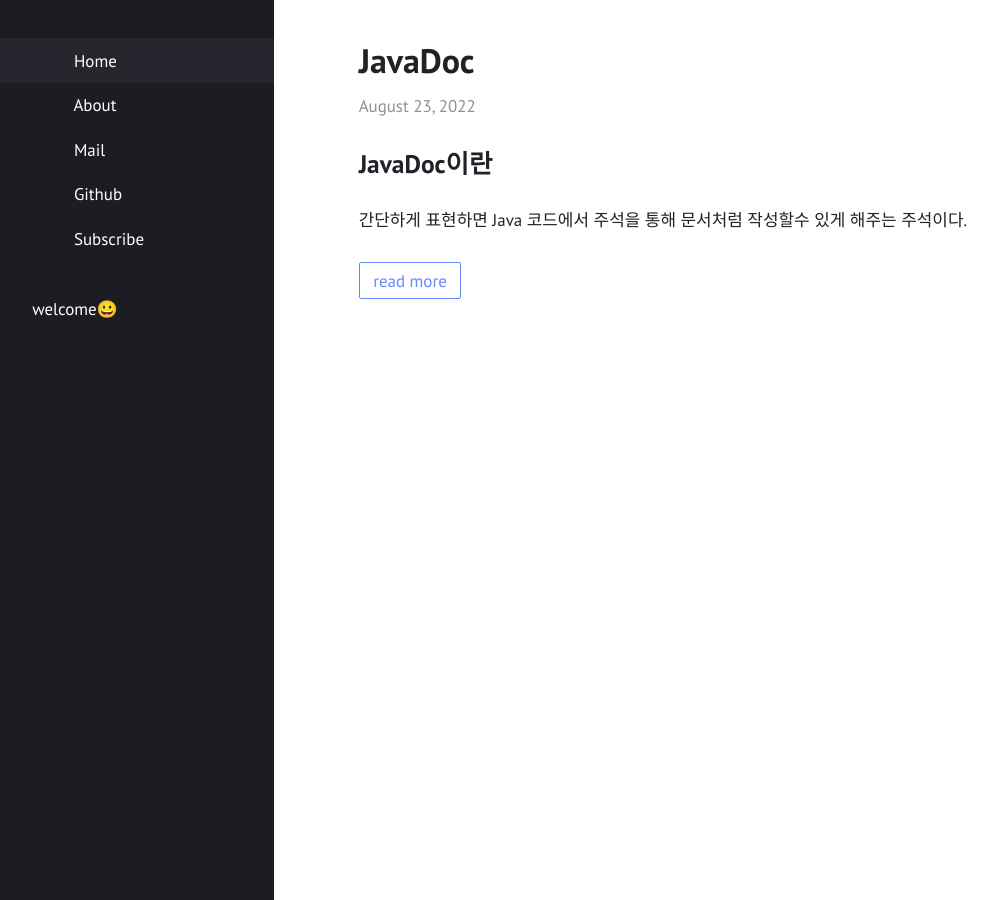
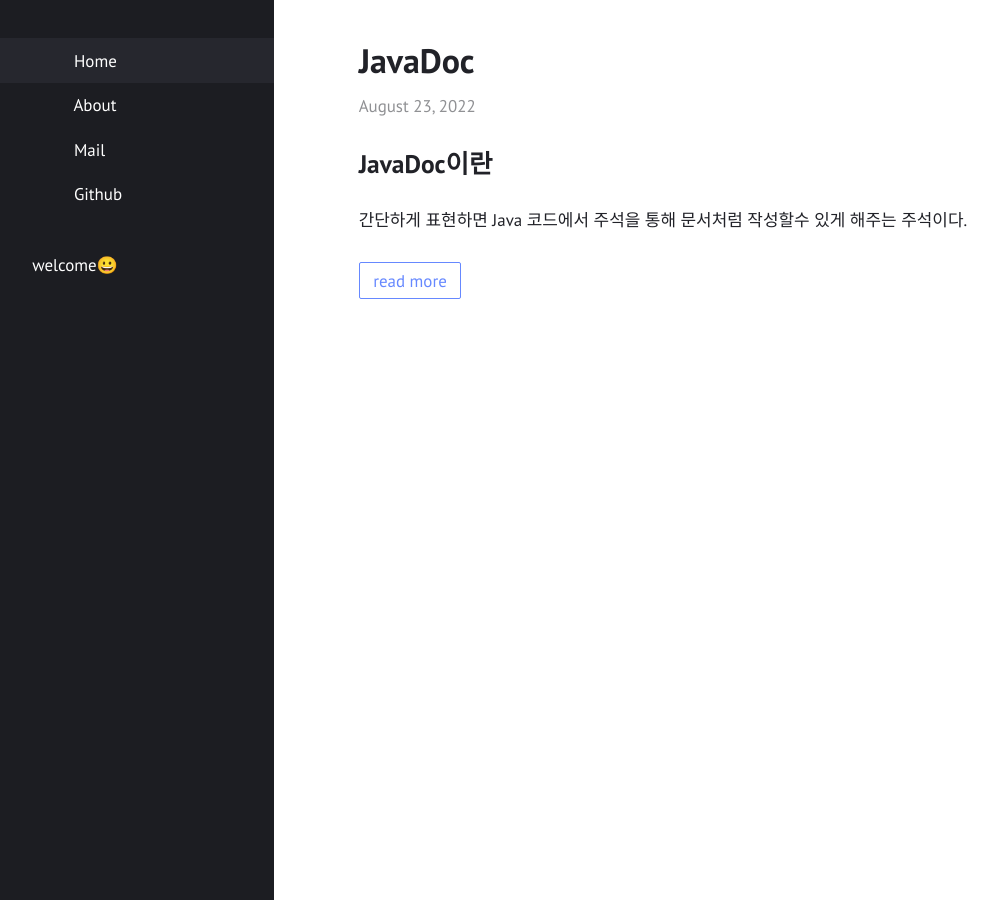
Before and after one commit to QuiD-0/quid-0.log, a Jekyll site: the page built from index.html, in a window 1280 px wide. Shown: the whole page, without its empty margins (6-1004 px from the left). Built offline with Jekyll 4.4.1, drawn with Linux system fonts in a browser that asks for light colours.

Commit message:
Update _config.yml

```diff
--- a/_config.yml
+++ b/_config.yml
@@ -22,7 +22,6 @@ navigation: # accepts {file, title, url, icon, sidebaricon}
 external: # shows a footer with social links - for available icons see fontawesome.com/icons
   - { title: Mail, icon: envelope, url: 'mailto:wodnd101@naver.com' }
   - { title: Github, icon: github, url: 'https://github.com/quid-0' }
-  - { title: Subscribe, icon: rss, url: '/feed.xml' }
 
 comments:
 #  disqus_shortname: ""    # see https://disqus.com/
```
